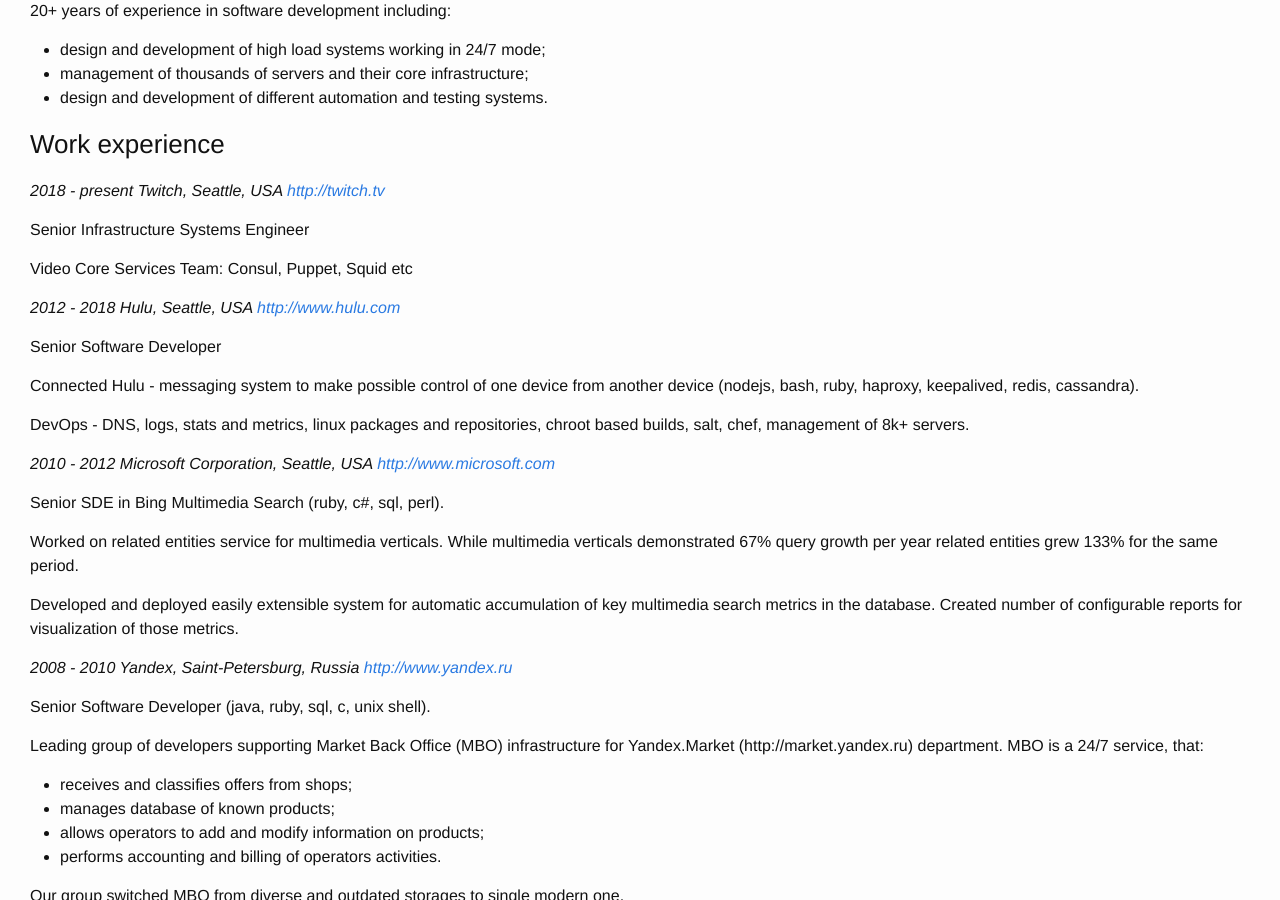
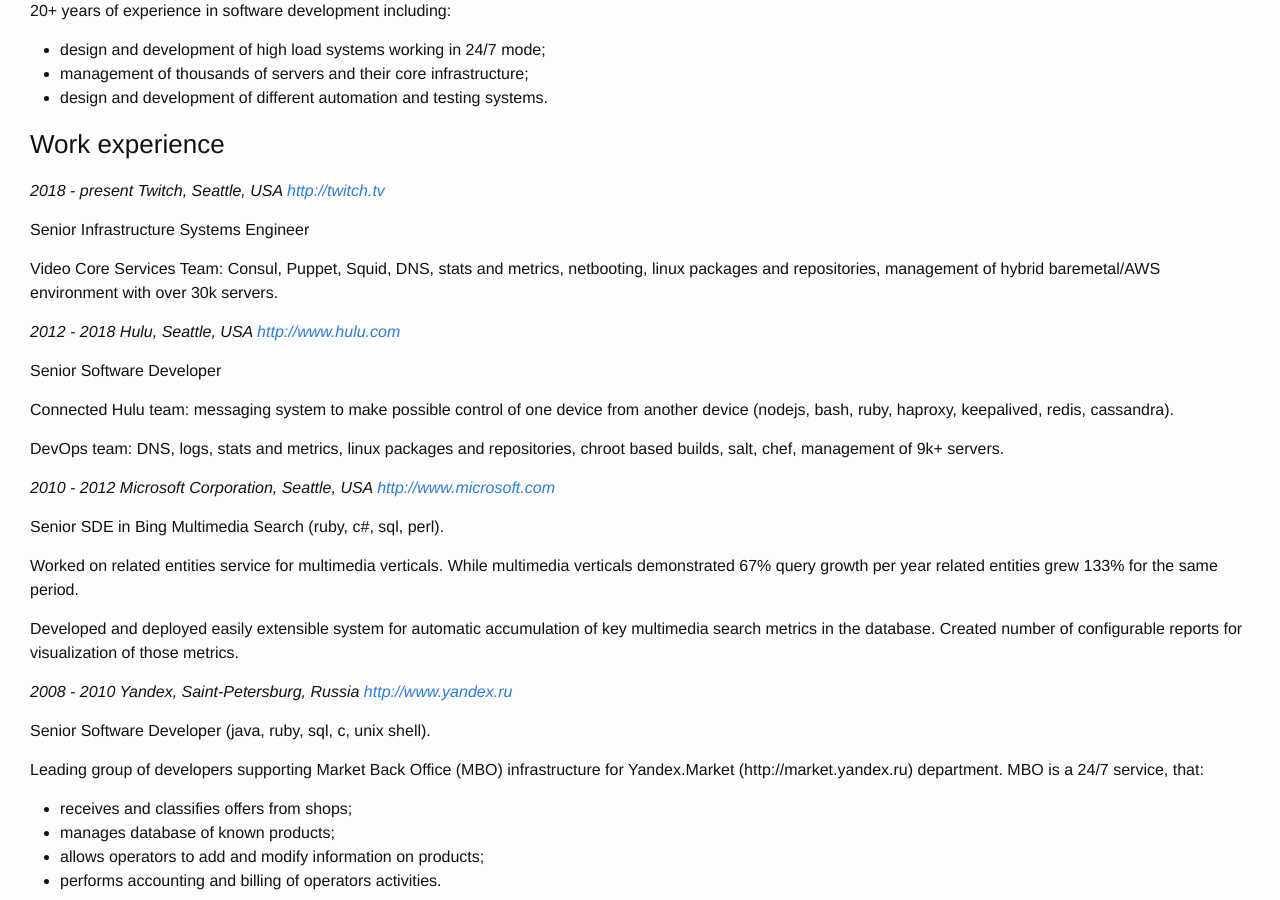
Before and after one commit to kt97679/kt97679.github.io, a Jekyll site: the page built from resume.md, in a window 1280 px wide and 900 px high, scrolled down 429 px. Built offline with Jekyll 4.4.1, drawn with Linux system fonts in a browser that asks for light colours.

Commit message:
resume updated

```diff
--- a/resume.md
+++ b/resume.md
@@ -27,15 +27,15 @@ _2018 - present Twitch, Seattle, USA <http://twitch.tv>_
 
 Senior Infrastructure Systems Engineer
 
-Video Core Services Team: Consul, Puppet, Squid etc
+Video Core Services Team: Consul, Puppet, Squid, DNS, stats and metrics, netbooting, linux packages and repositories, management of hybrid baremetal/AWS environment with over 30k servers.
 
 _2012 - 2018 Hulu, Seattle, USA <http://www.hulu.com>_
 
 Senior Software Developer
 
-Connected Hulu - messaging system to make possible control of one device from another device (nodejs, bash, ruby, haproxy, keepalived, redis, cassandra).
+Connected Hulu team: messaging system to make possible control of one device from another device (nodejs, bash, ruby, haproxy, keepalived, redis, cassandra).
 
-DevOps - DNS, logs, stats and metrics, linux packages and repositories, chroot based builds, salt, chef, management of 8k+ servers.
+DevOps team: DNS, logs, stats and metrics, linux packages and repositories, chroot based builds, salt, chef, management of 9k+ servers.
 
 _2010 - 2012 Microsoft Corporation, Seattle, USA <http://www.microsoft.com>_
 
```
